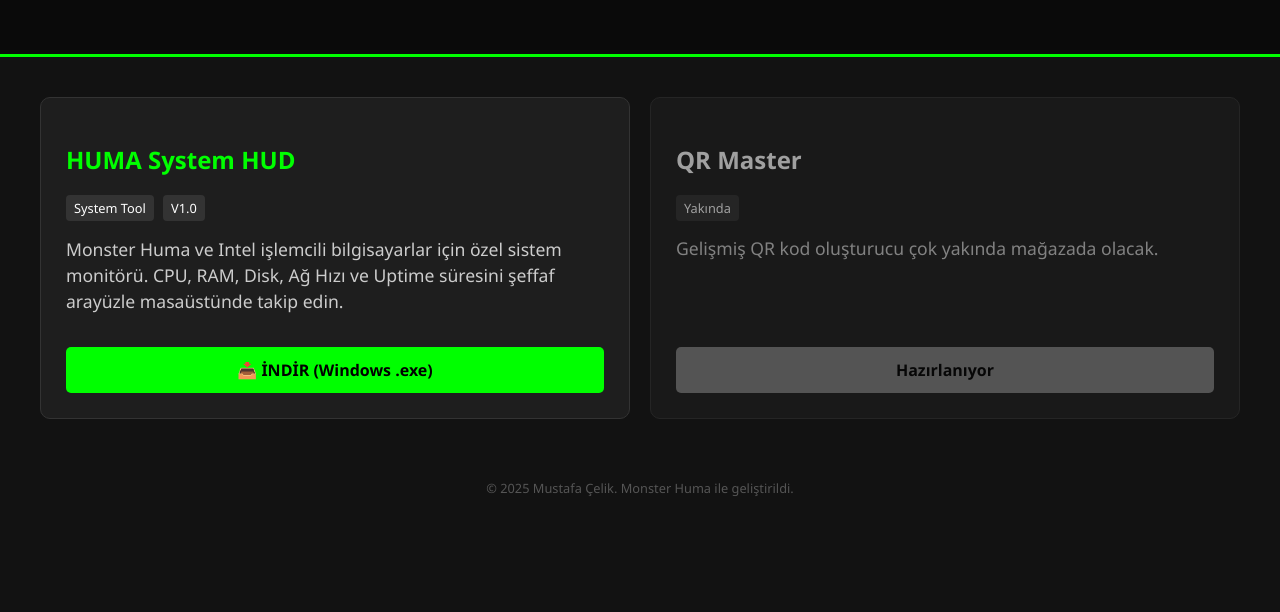
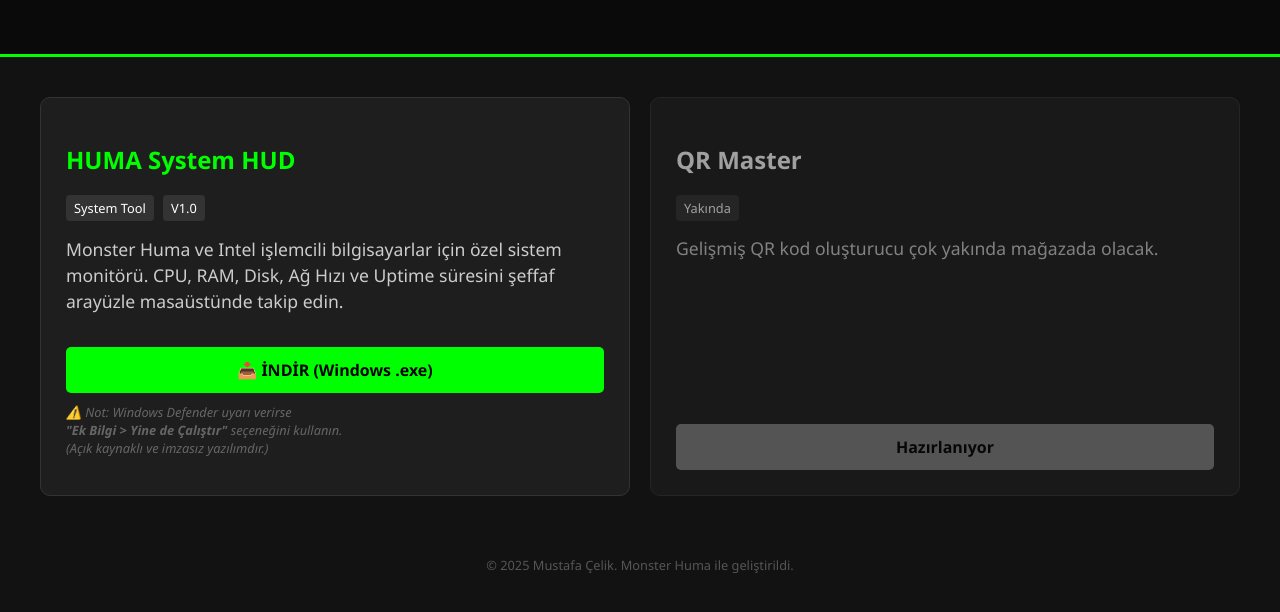
Before and after one commit to mustafacelik33/mustafacelik33.github.io, a plain HTML site: page index.html in a window 1280 px wide. Shown: the part 140-752 px from the top of the page. Drawn offline with Linux system fonts and the light colour scheme.

Commit message:
index.html

```diff
--- a/index.html
+++ b/index.html
@@ -40,6 +40,12 @@
             </div>
 
             <a href="https://github.com/mustafacelik33/mustafacelik33.github.io/releases/download/v1.0/HumaHUD.exe" class="btn">📥 İNDİR (Windows .exe)</a>
+
+            <p style="color: #666; font-size: 0.8rem; margin-top: 10px; font-style: italic;">
+                ⚠️ Not: Windows Defender uyarı verirse <br>
+                <strong>"Ek Bilgi > Yine de Çalıştır"</strong> seçeneğini kullanın. <br>
+                (Açık kaynaklı ve imzasız yazılımdır.)
+            </p>
         </div>
 
         <div class="card" style="opacity: 0.6;">
```
